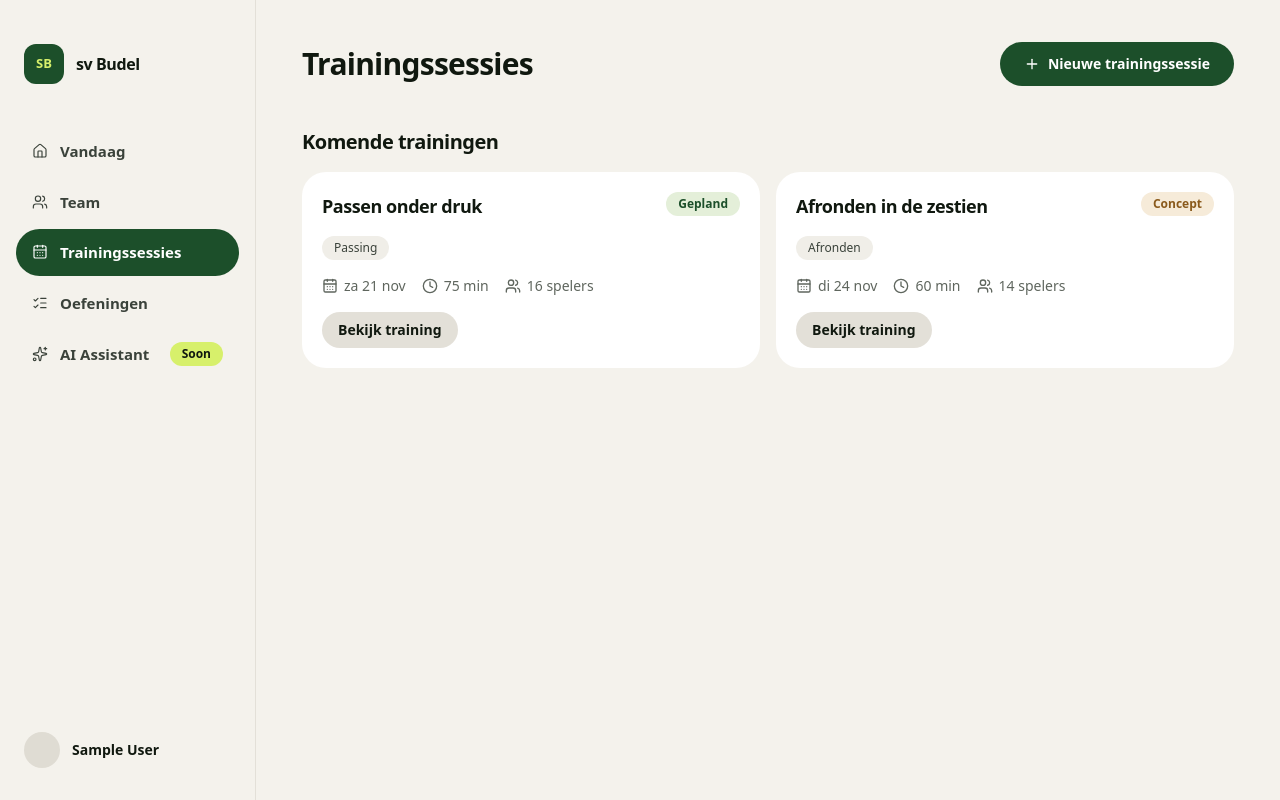
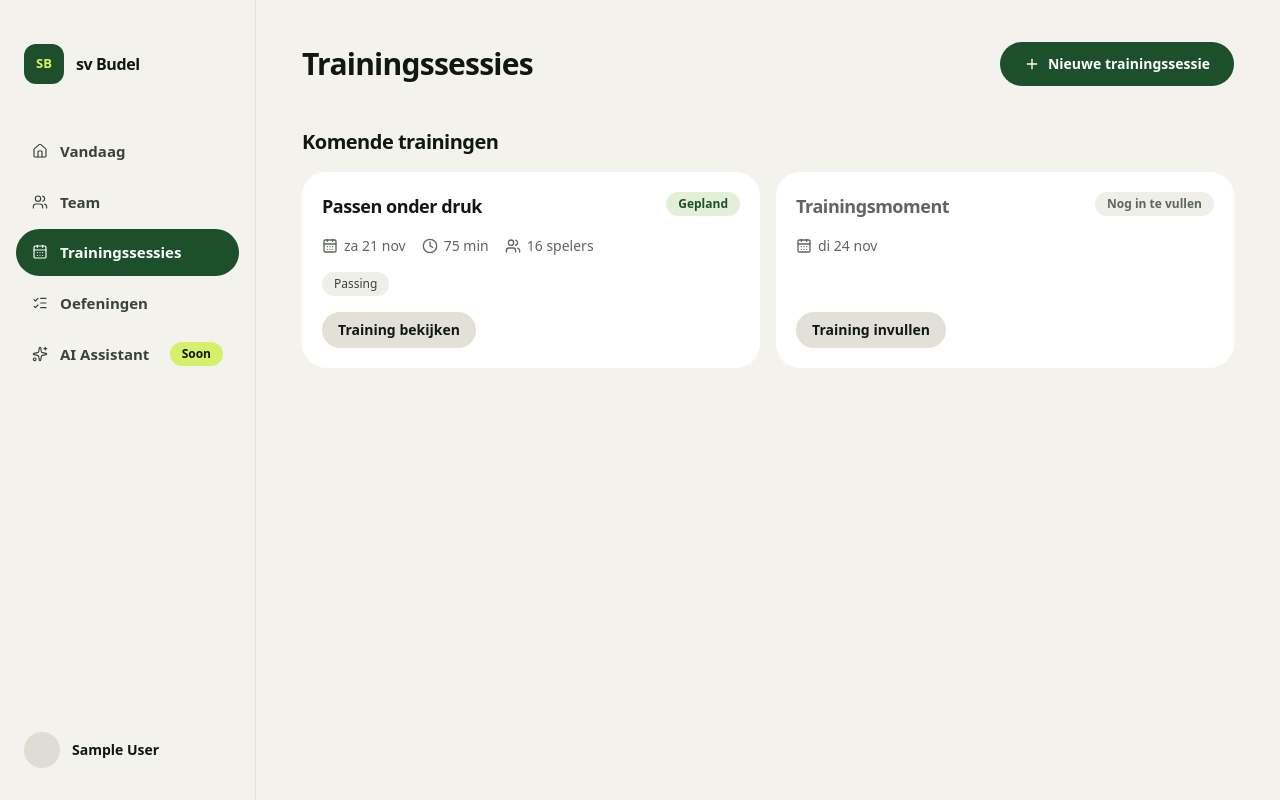
Before and after one commit to RaimonJuniorHigh/FootballCoach_WEB, a React (Vite) app in the folder frontend/: page /trainingen in a window 1280 px wide. Built offline with nearby package versions, Linux system fonts and the light colour scheme; sample sign-in values are in the browser's storage.

Commit message:
Trainingssessie zonder data met button Training invullen

```diff
--- a/frontend/src/components/SessionCard.jsx
+++ b/frontend/src/components/SessionCard.jsx
@@ -5,35 +5,55 @@ import { formatDate } from '../lib/dates.js'
 // classes you build with strings like `bg-${color}`.
 const statusStyles = {
   planned: { label: 'Gepland', className: 'bg-mint text-pitch' },
-  draft:   { label: 'Concept', className: 'bg-amber-soft text-amber' },
-  ai:      { label: 'AI-voorstel', className: 'bg-ai text-ai-text' },
+  draft: { label: 'Concept', className: 'bg-amber-soft text-amber' },
+  ai: { label: 'AI-voorstel', className: 'bg-ai text-ai-text' },
+  empty: { label: 'Nog in te vullen', className: 'bg-line text-muted' },
 }
 
-export default function SessionCard({ title, focus, date, duration, players, status, onOpen }) {
+export default function SessionCard({ title, focus, date, duration, players, status, onOpen, onCreate }) {
   const badge = statusStyles[status] ?? statusStyles.planned
+  const isEmpty = status === 'empty'
 
   return (
     <article className="card flex flex-col gap-4 p-5 transition-shadow hover:shadow-md">
+      {/* What */}
       <div className="flex items-start justify-between gap-3">
-        <h3 className="text-lg font-bold tracking-tight text-ink">{title}</h3>
+        <h3 className={`text-lg font-bold tracking-tight ${isEmpty ? 'text-muted' : 'text-ink'}`}>
+          {isEmpty ? 'Trainingsmoment' : title}
+        </h3>
         <span className={`pill shrink-0 ${badge.className}`}>
           {badge.label}
         </span>
       </div>
 
-      <span className="pill self-start bg-line font-medium text-body">
-        {focus}
-      </span>
-
+      {/* When: always directly under the title, so it lines up across cards */}
       <div className="flex flex-wrap gap-4 text-sm text-muted">
         <span className="flex items-center gap-1.5"><CalendarDays size={16} />{formatDate(date)}</span>
-        <span className="flex items-center gap-1.5"><Clock size={16} />{duration} min</span>
-        <span className="flex items-center gap-1.5"><Users size={16} />{players} spelers</span>
+        {!isEmpty && duration != null && (
+          <span className="flex items-center gap-1.5"><Clock size={16} />{duration} min</span>
+        )}
+        {!isEmpty && players != null && (
+          <span className="flex items-center gap-1.5"><Users size={16} />{players} spelers</span>
+        )}
       </div>
 
-      <button onClick={onOpen} className="btn btn-secondary mt-auto self-start">
-        Bekijk training
-      </button>
+      {/* About what */}
+      {focus && (
+        <span className="pill self-start bg-line font-medium text-body">
+          {focus}
+        </span>
+      )}
+
+      {/* Action */}
+      {isEmpty ? (
+        <button onClick={onCreate} className="btn btn-secondary mt-auto self-start">
+          Training invullen
+        </button>
+      ) : (
+        <button onClick={onOpen} className="btn btn-secondary mt-auto self-start">
+          Training bekijken
+        </button>
+      )}
     </article>
   )
 }
--- a/frontend/src/data/mockData.js
+++ b/frontend/src/data/mockData.js
@@ -40,12 +40,12 @@ export const mockUsers = [
 ]
 
 // Trainings. "date" is ISO ('YYYY-MM-DD'), relative to today so the mock data never goes stale.
-// "status": planned | draft | ai (upcoming) or done (past)
+// "status": planned | draft | ai | empty (upcoming) or done (past)
 export const sessions = [
   // Upcoming
   { id: 1, title: 'Passen onder druk', focus: 'Passing', date: isoFromToday(2), duration: 75, players: 16, status: 'planned' },
-  { id: 2, title: 'Afronden in de zestien', focus: 'Afronden', date: isoFromToday(5), duration: 60, players: 14, status: 'draft' },
-  { id: 3, title: 'Omschakelen na balverlies', focus: 'Omschakelen', date: isoFromToday(9), duration: 90, players: 18, status: 'ai' },
+  { id: 2, title: null, focus: null, date: isoFromToday(5), duration: 90, players: null, status: 'empty' },
+  { id: 3, title: 'Afronden in de zestien', focus: 'Afronden', date: isoFromToday(9), duration: 60, players: 14, status: 'draft' },
 
   // Past
   { id: 4, title: 'Positiespel 4-tegen-2', focus: 'Positiespel', date: isoFromToday(-2), duration: 75, players: 15, status: 'done' },
--- a/frontend/src/pages/SessionsPage.jsx
+++ b/frontend/src/pages/SessionsPage.jsx
@@ -21,7 +21,12 @@ export default function SessionsPage() {
       {upcoming.length > 0 ? (
         <div className="grid gap-4 md:grid-cols-2">
           {upcoming.map((s) => (
-            <SessionCard key={s.id} {...s} onOpen={() => console.log('open', s.id)} />
+            <SessionCard
+              key={s.id}
+              {...s}
+              onOpen={() => console.log('open', s.id)}
+              onCreate={() => console.log('training maken', s.id)}
+            />
           ))}
         </div>
       ) : (
```
